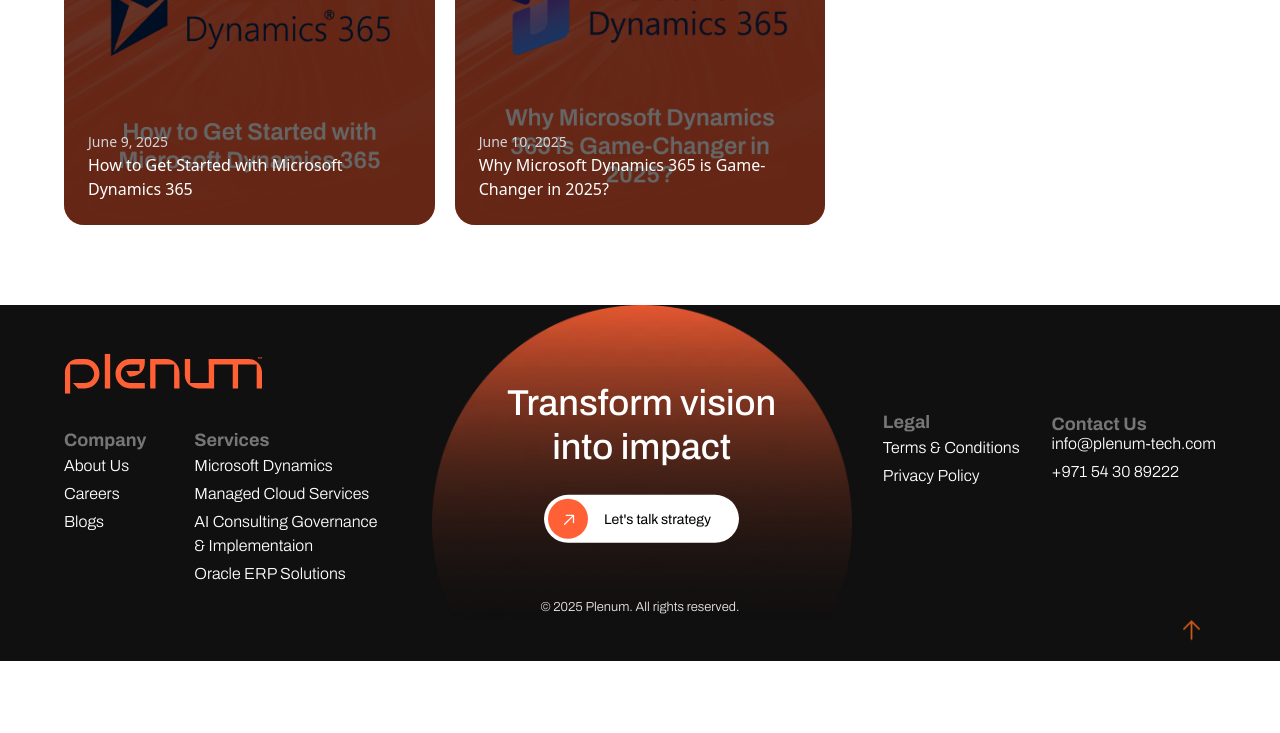
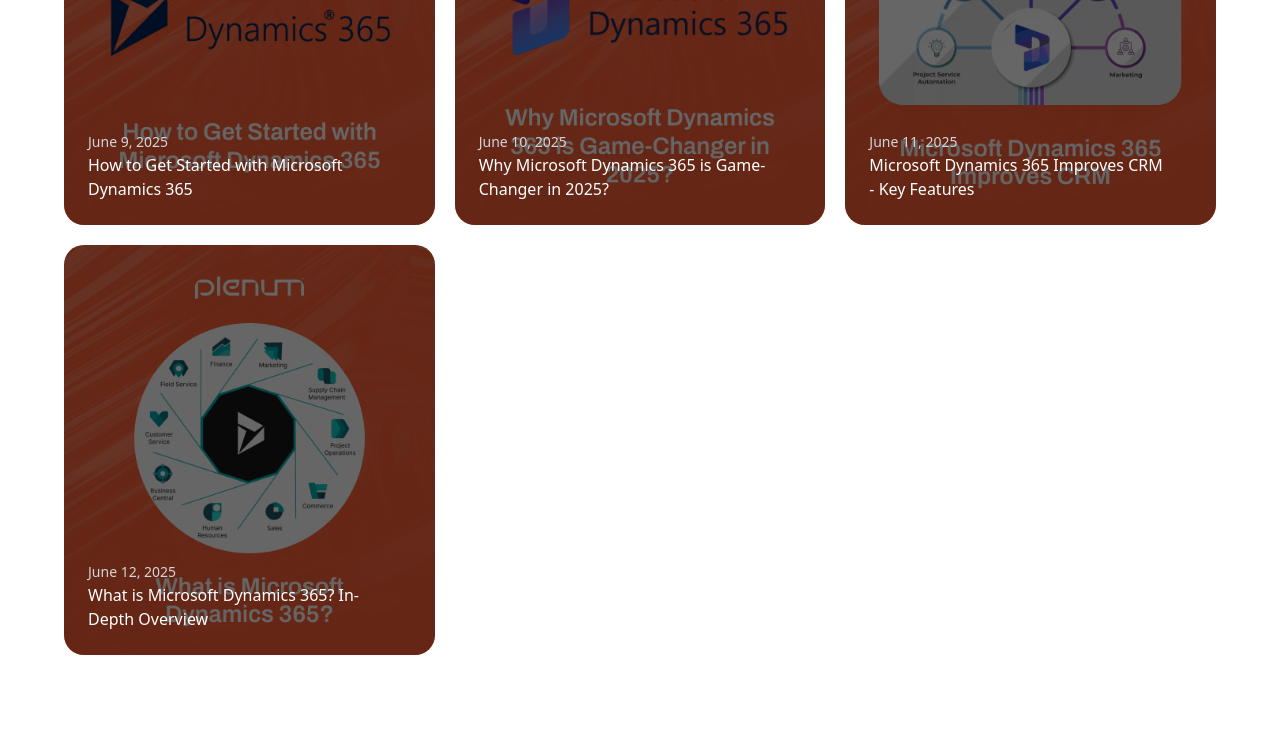
Before and after one commit to developers-xntric/Plenum, a Next.js app: page /blog in a window 1280 px wide. Shown: the part 2940-3673 px from the top of the page. Before the commit the page ends 3601 px from the top, so only its background shows below. Built offline with nearby package versions, Linux system fonts and the light colour scheme.

Commit message:
Blog Listing Page

```diff
--- a/src/app/(screens)/blog/microsoft-dynamics-365-improves-crm/page.jsx
+++ b/src/app/(screens)/blog/microsoft-dynamics-365-improves-crm/page.jsx
@@ -17,7 +17,7 @@ export default function CRMImprovement() {
                 {/* HEADING AND DATE */}
                 <div className="2xl:max-w-[1440px] w-[90%] mx-auto">
                     <div className="lg:max-w-[75%] 2xl:max-w-[60%] py-10">
-                        <p className="text-[#636363] text-[15px] lg:text-[17px] font-['Archivo'] font-medium">June 2 2025</p>
+                        <p className="text-[#636363] text-[15px] lg:text-[17px] font-['Archivo'] font-medium">June 11 2025</p>
                         <h2 className="text-secondary font['Archivo'] leading-[34px] lg:leading-[56px] text-[30px] lg:text-[46px] font-semibold">
                             How Microsoft Dynamics 365 Improves CRM
                         </h2>
--- a/src/components/blog/cards.jsx
+++ b/src/components/blog/cards.jsx
@@ -104,22 +104,36 @@ const cardData = [
         img: "/blog/AN15.jpg",
         date: "June 6, 2025",
         para: "How to Choose an ERP System for Your Company",
-        id: 14,
+        id: 15,
         link: '/blog/how-to-choose-an-erp-system'
     },
     {
         img: "/blog/AN16.jpg",
         date: "June 9, 2025",
         para: "How to Get Started with Microsoft Dynamics 365",
-        id: 14,
+        id: 16,
         link: '/blog/get-started-with-microsoft-dynamics-365'
     },
     {
         img: "/blog/AN17.jpg",
         date: "June 10, 2025",
         para: "Why Microsoft Dynamics 365 is Game-Changer in 2025?",
-        id: 14,
+        id: 17,
         link: '/blog/why-microsoft-dynamics-365-is-game-changer'
+    },
+    {
+        img: "/blog/AN18.jpg",
+        date: "June 11, 2025",
+        para: "Microsoft Dynamics 365 Improves CRM - Key Features",
+        id: 18,
+        link: '/blog/microsoft-dynamics-365-improves-crm'
+    },
+    {
+        img: "/blog/AN19.jpg",
+        date: "June 12, 2025",
+        para: "What is Microsoft Dynamics 365? In-Depth Overview",
+        id: 19,
+        link: '/blog/what-is-microsoft-dynamics'
     },
 ]
 const Cards = () => {
```
